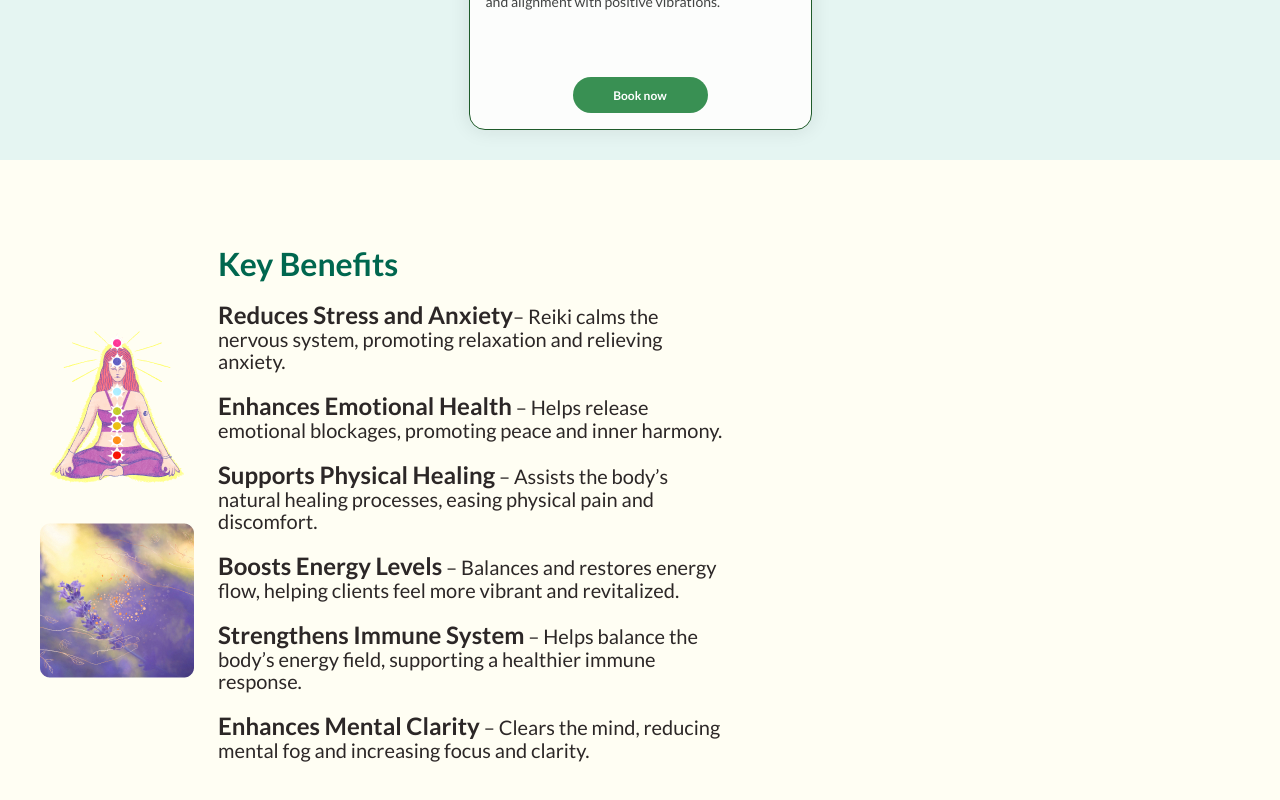
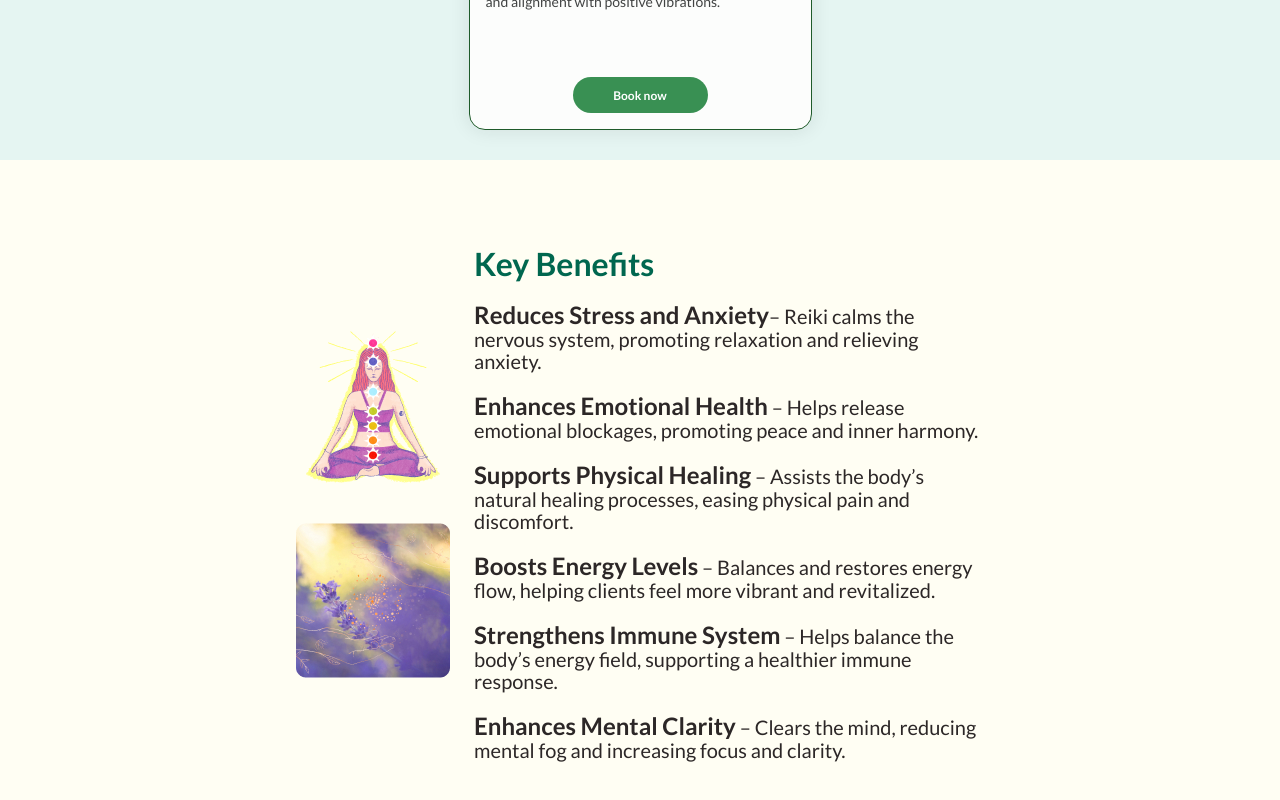
Before and after one commit to Pozniak17/Victoria_Reiki, a React (Vite) app: page / in a window 1280 px wide. Shown: the part 1291-2091 px from the top of the page. Built offline with nearby package versions, Linux system fonts and the light colour scheme.

Commit message:
Update Benefits styles

```diff
--- a/src/components/Benefits/Benefits.module.css
+++ b/src/components/Benefits/Benefits.module.css
@@ -24,9 +24,11 @@
   margin-right: auto;
 }
 
-/* .benefits_wrapper {
-  width: 343px;
-} */
+.benefits_wrapper {
+  display: flex;
+  flex-direction: column;
+  align-items: center;
+}
 
 .image_wrapper {
   width: 343px;
@@ -92,7 +94,8 @@
     padding-bottom: 86px;
   }
   .benefits_wrapper {
-    display: flex;
+    flex-direction: row;
+    justify-content: center;
   }
   .image_wrapper {
     flex-direction: column;
```
